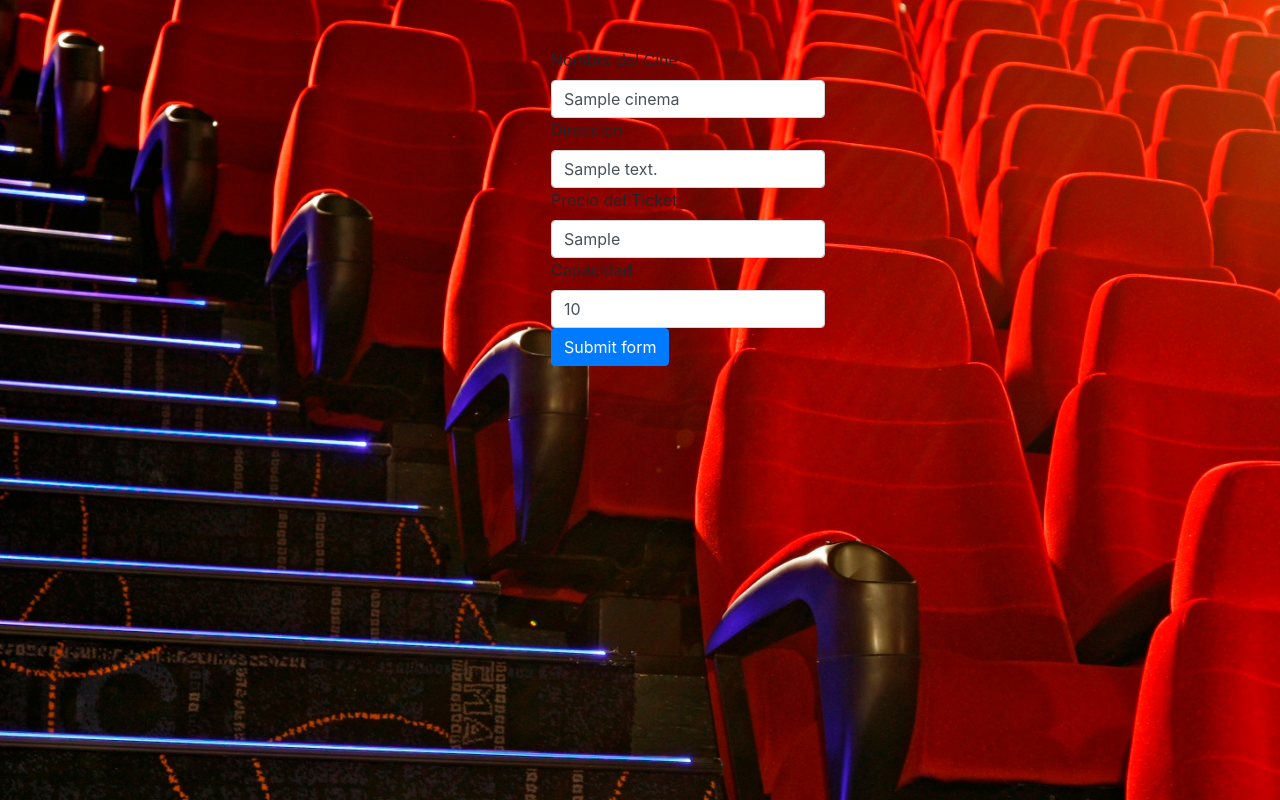
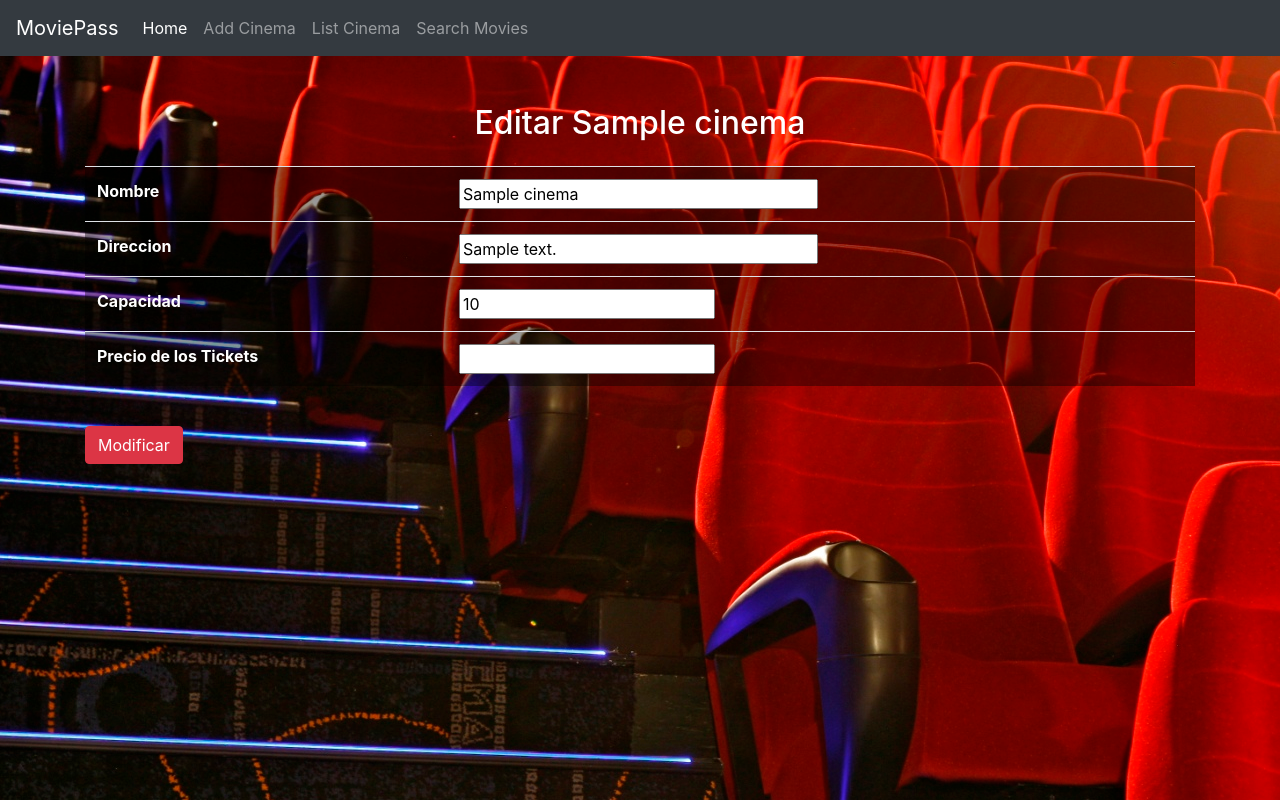
Before and after one commit to RodriSuarez/MoviePass, a PHP site: template Views/cinema-edit.php in a window 1280 px wide; the page is wider, and only the part inside the window is pictured. Run offline with PHP 8.4, Linux system fonts and the light colour scheme; the template is opened without the code that fills it: most values are stand-ins (such as "Sample title", 1, 10 or a date in 2020); some libraries are stand-ins or nearby versions.

Commit message:
Se agrego la funcionalidad de modificar cines, salvo cambiar el nombre del mismo, se modificara luego por el ID

```diff
--- a/Controllers/cinemaController.php
+++ b/Controllers/cinemaController.php
@@ -30,7 +30,7 @@
 
             $cinema = $this->cinemaDao->GetOne($name);
           //  var_dump($cinema);
-            require_once(VIEWS_PATH."cinema-edit2.php");
+            require_once(VIEWS_PATH."cinema-edit.php");
         }
 
         public function DeleteOne($key){
@@ -49,6 +49,7 @@
             $modify->setAddress($address);
             $modify->setCapacity($capacity);
             $modify->setPriceTicket($priceTicket);
+
 
             $this->cinemaDao->EditOne($name, $modify);
 
--- a/Views/cinema-edit.php
+++ b/Views/cinema-edit.php
@@ -1,32 +1,52 @@
-<div class="d-flex justify-content-center m-5 min-vw-100">
-<form class="form" action="EditOneCinema">
-  <div class="form-row">
-    <div class="col-12">
-        <label for="">Nombre del Cine</label>
-        <input type="text" class="form-control" placeholder="" value="<?= $cinema->getName() ?>">
-      </div>
-      </div>
-      <div class="form-row">
-      <div class="col-12">
-      <label for="">Direccion</label>
-      <input type="text" class="form-control" placeholder="" value="<?= $cinema->getAddress() ?>">
-      </div>
-      </div>
+<?php require_once('nav.php'); ?>
 
-  <div class="form-row">
-  <div class="col-12">
-  <label for="">Precio del Ticket</label>
-  <input type="numbre" class="form-control" placeholder="" value="<?= $cinema->getPriceTicket() ?>">
-  </div>
+<main class="py-5">
+     <section id="listado" class="mb-5">
+        <div class="container">
+
+        <h2 class="mb-4 text-center text-white"> Editar <?= $cinema->getName()?></h2>
+        <form action=" <?php echo FRONT_ROOT.CINEMA_ROOT."/EditOneCinema/". $cinema->getName() ?>" method="GET"  >
+          <table class="table text-white bg-oscuro">
+
+              <tr>
+              	   <!--  private $name;
+        private $address;
+        private $capacity;
+        private $priceTicket;!-->
+        <input type="hidden" value="<?= $cinema->getName() ?>"name="oldname" size="30" required>
+
+                <th>Nombre</th>
+                 <td>
+                  <input type="text" value="<?= $cinema->getName() ?>"name="name" size="30" readonly>
+                </td>
+
+             </tr>
+             <tr>
+                <th>Direccion</th>
+            <td>
+                  <input type="text" name="address" size="30" value="<?= $cinema->getAddress()?>" required>
+                </td>
+            </tr>
+            <tr>
+                <th>Capacidad</th>
+                <td>
+                  <input type="number" name="capacity" size="20" value="<?= $cinema->getCapacity() ?>"required>
+                </td>
+                </tr>
+                <tr>
+                <th>Precio de los Tickets</th>
+                <td>
+                  <input type="number" name="priceTicket" size="10" value="<?= $cinema->getPriceTicket()?>" required>
+                </td>
+              </tr>
+              </table>
+          <br>
+          <div>
+            <input type="submit" class="btn btn-danger" value="Modificar" "/>
+          </div>
+        </form>
+
     </div>
-    <div class="form-row">
-  <div class="col-12">
-  <label for="">Capacidad</label>
-  <input type="numbre" class="form-control" placeholder="" value="<?= $cinema->getCapacity() ?>">
-  </div>
-  </div>
-  <button class="btn btn-primary" type="submit">Submit form</button>
-
-</form>
-
-</div>
+        <!--  AGREGAR COSITAS LINDAS -> !-->
+     </section>
+</main>
```
Also changed, not shown: DAO/cinemaDAO.php (+12 -2 lines), DAO/movieDAO.php (+12 -0 lines), Data/cinema.json (+5 -5 lines), Views/cinema-edit2.php (deleted, +0 -52 lines).
